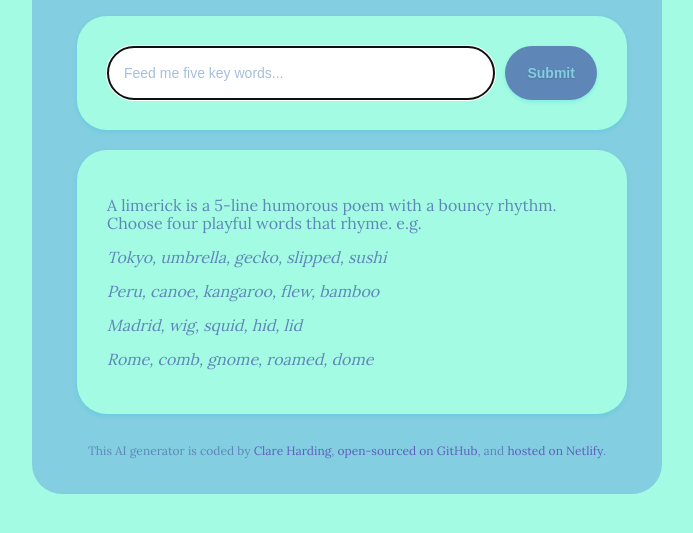
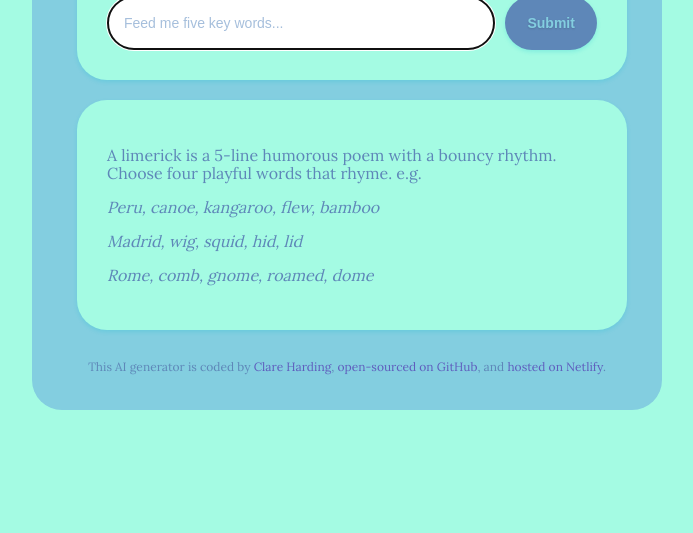
Before and after one commit to chardi90/limericks, a plain HTML site: page index.html in a window 1280 px wide. Shown: the part 235-768 px from the top of the page, without its empty margins (293-986 px from the left). Drawn offline with nearby package versions, Linux system fonts and the light colour scheme.

Commit message:
Improved AI prompt context and reduced top margin
Removed hard HTML prompt that was bad.
Improved ai prompt context again to make it short and snappy.
Added AI credit to end.

```diff
--- a/index.html
+++ b/index.html
@@ -41,13 +41,10 @@
             four playful words that rhyme. e.g.
           </p>
           <p class="stanza italic" id="line-2">
-            Tokyo, umbrella, gecko, slipped, sushi
-          </p>
-          <p class="stanza italic" id="line-3">
             Peru, canoe, kangaroo, flew, bamboo
           </p>
-          <p class="stanza italic" id="line-4">Madrid, wig, squid, hid, lid</p>
-          <p class="stanza italic" id="line-5">
+          <p class="stanza italic" id="line-3">Madrid, wig, squid, hid, lid</p>
+          <p class="stanza italic" id="line-4">
             Rome, comb, gnome, roamed, dome
           </p>
         </div>
--- a/src/index.js
+++ b/src/index.js
@@ -15,7 +15,7 @@ function generateLimerick(input) {
   let apiKey = "a2t477eebb3f98daaa0d6cf85ob51907";
   let prompt = `Please compose a limerick using these key words: ${input}.`;
   let context =
-    "You are a limerick poet in the style of Edward Lear, please follow the rhyme scheme (AABBA), the limerick meter, the humour and the 5 line structure to create a fabulous limerick using one key words provided. Please generate a 5-line limerick, each line should be returned in <p></p> HTML format. ";
+    "You are a limerick poet in the style of Edward Lear, please follow the rhyme scheme (AABBA), the limerick meter, the humour and the 5 line structure to create a short and snappy limerick using one key words provided. Please generate a 5-line limerick, each line should be returned in <p></p> HTML format. Then add this line to the bottom <p>Generated on SheCodes AI.</p> with class italic.";
   let apiUrl = `https://api.shecodes.io/ai/v1/generate?prompt=${prompt}&context=${context}&key=${apiKey}`;
 
   axios.get(apiUrl).then(publishLimerick);
--- a/src/style.css
+++ b/src/style.css
@@ -39,6 +39,7 @@ footer {
   border-radius: 30px;
   padding: 15px;
   margin: 100px auto;
+  margin-top: 50px;
   max-width: 600px;
 }
 
```
